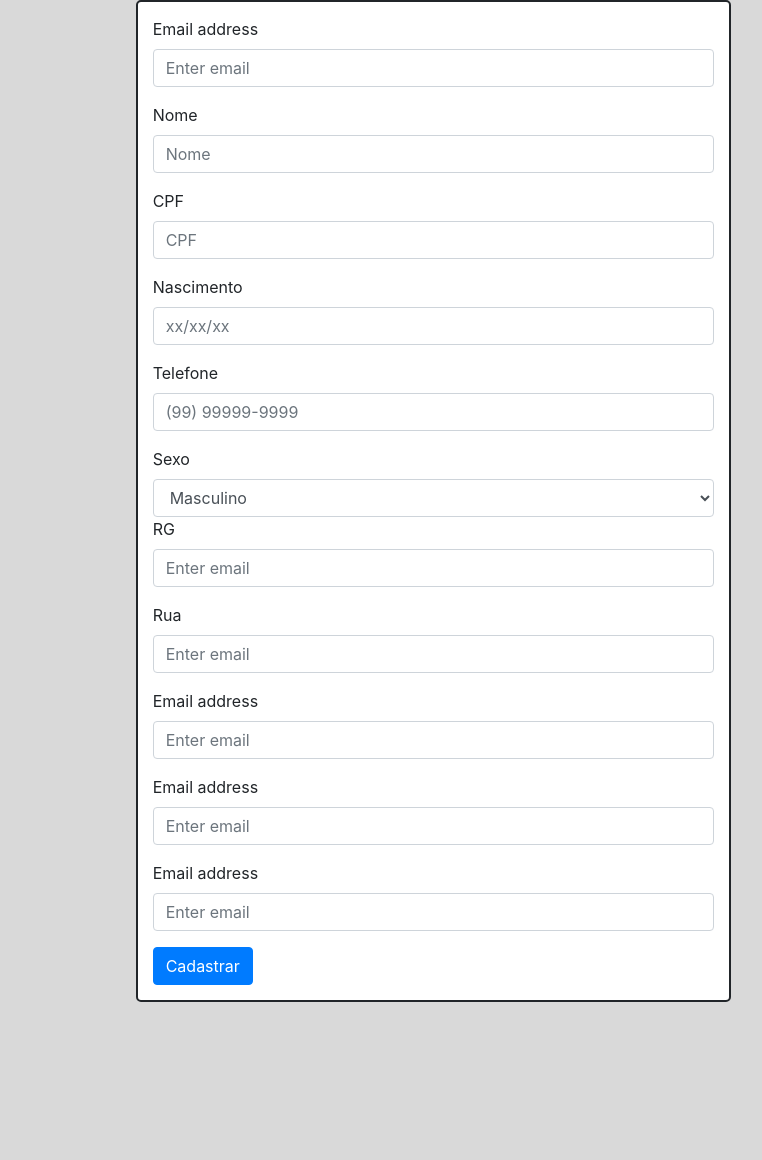
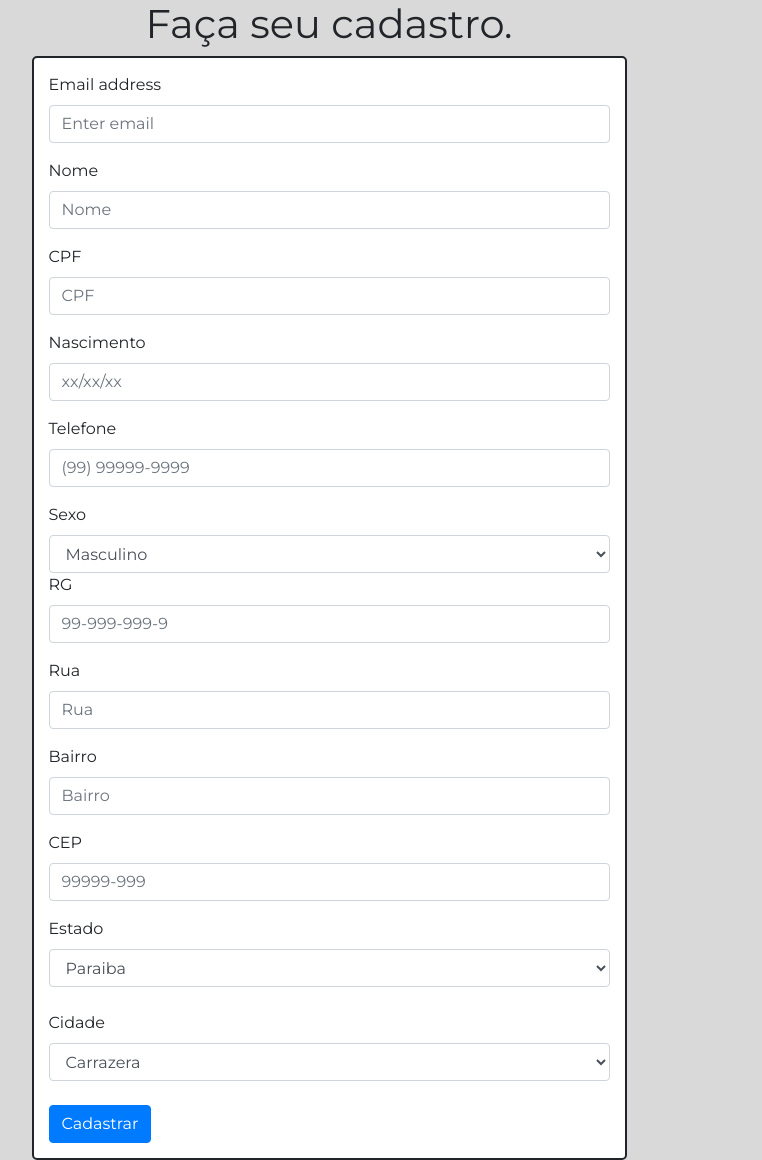
Before and after one commit to LairesPereira/Buscador, a PHP site: page /cadastro.html in a window 1280 px wide. Shown: the whole page, without its empty margins (311-1073 px from the left). Before the commit the page ends 1002 px from the top, so only its background shows below. Run offline with PHP 8.4, Linux system fonts and the light colour scheme; some libraries are stand-ins or nearby versions.

```diff
--- a/cadastro.html
+++ b/cadastro.html
@@ -7,6 +7,7 @@
     <title>Cadastro</title>
     <link rel="stylesheet" href="https://maxcdn.bootstrapcdn.com/bootstrap/4.0.0/css/bootstrap.min.css" integrity="sha384-Gn5384xqQ1aoWXA+058RXPxPg6fy4IWvTNh0E263XmFcJlSAwiGgFAW/dAiS6JXm"
         crossorigin="anonymous">
+    <link href="https://fonts.googleapis.com/css?family=Montserrat" rel="stylesheet">
 
     <link rel="stylesheet" href="css/style.css">
     <link rel="stylesheet" href="css/cadastro.css">
@@ -21,28 +22,32 @@
 </head>
 
 <body>
+
     <div class="container-fluid">
-        <div class="col-md-6 offset-md-4">
+        <div class="col-md-6 offset-md-3">
+            <center>
+                <h1>Faça seu cadastro.</h1>
+            </center>
             <form>
                 <div class="form-group">
-                    <label >Email address</label>
-                    <input type="email" class="form-control"   placeholder="Enter email">
+                    <label>Email address</label>
+                    <input type="email" class="form-control" placeholder="Enter email">
                 </div>
                 <div class="form-group">
                     <label for="exampleInputPassword1">Nome</label>
                     <input type="text" class="form-control" id="exampleInputPassword1" placeholder="Nome">
                 </div>
                 <div class="form-group">
-                    <label >CPF</label>
-                    <input type="number" class="form-control"   placeholder="CPF">
+                    <label>CPF</label>
+                    <input type="number" class="form-control" placeholder="CPF">
                 </div>
                 <div class="form-group">
-                    <label >Nascimento</label>
-                    <input type="text" class="form-control"   placeholder="xx/xx/xx">
+                    <label>Nascimento</label>
+                    <input type="text" class="form-control" placeholder="xx/xx/xx">
                 </div>
                 <div class="form-group">
-                    <label >Telefone</label>
-                    <input type="number" class="form-control"   placeholder="(99) 99999-9999">
+                    <label>Telefone</label>
+                    <input type="number" class="form-control" placeholder="(99) 99999-9999">
                 </div>
                 <label>Sexo</label>
                 <select class="form-control">
@@ -50,27 +55,34 @@
                     <option>Feminino</option>
                 </select>
                 <div class="form-group">
-                    <label >RG</label>
-                    <input type="text" class="form-control"   placeholder="Enter email">
+                    <label>RG</label>
+                    <input type="text" class="form-control" placeholder="99-999-999-9">
                 </div>
                 <div class="form-group">
-                    <label >Rua</label>
-                    <input type="text" class="form-control"   placeholder="Enter email">
+                    <label>Rua</label>
+                    <input type="text" class="form-control" placeholder="Rua">
                 </div>
                 <div class="form-group">
-                    <label >Email address</label>
-                    <input type="email" class="form-control"   placeholder="Enter email">
+                    <label>Bairro</label>
+                    <input type="text" class="form-control" placeholder="Bairro">
                 </div>
                 <div class="form-group">
-                    <label >Email address</label>
-                    <input type="email" class="form-control"   placeholder="Enter email">
+                    <label>CEP</label>
+                    <input type="text" class="form-control" placeholder="99999-999">
                 </div>
-                <div class="form-group">
-                        <label >Email address</label>
-                        <input type="email" class="form-control"   placeholder="Enter email">
-                    </div>
+                <label>Estado</label>
+                <select class="form-control">
+                    <option>Paraiba</option>
+                    <option>São Paulo</option>
+                </select>
+                <br>
+                <label>Cidade</label>
+                <select class="form-control">
+                    <option>Carrazera</option>
+                    <option>Heliópolis</option>
+                </select>
 
-
+                <br>
                 <button class="btn btn-primary">Cadastrar</button>
             </form>
         </div>
--- a/css/cadastro.css
+++ b/css/cadastro.css
@@ -1,5 +1,6 @@
 body {
     background-color: #d9d9d9;
+    font-family: 'Montserrat', sans-serif;
 }
 
 form {
--- a/css/style.css
+++ b/css/style.css
@@ -1,5 +1,6 @@
 body {
 	background-color: #EEEEEE;
+	font-family: 'Montserrat', sans-serif;
 }
 
 header {
--- a/index.html
+++ b/index.html
@@ -4,7 +4,7 @@
 <head>
 	<meta charset="UTF-8">
 	<meta name="viewport" content="width=device-width, initial-scale=1, shrink-to-fit=no">
-
+	<link href="https://fonts.googleapis.com/css?family=Montserrat" rel="stylesheet">
 	<title>Projeto</title>
 
 	<link rel="stylesheet" href="https://maxcdn.bootstrapcdn.com/bootstrap/4.0.0/css/bootstrap.min.css" integrity="sha384-Gn5384xqQ1aoWXA+058RXPxPg6fy4IWvTNh0E263XmFcJlSAwiGgFAW/dAiS6JXm"
```
